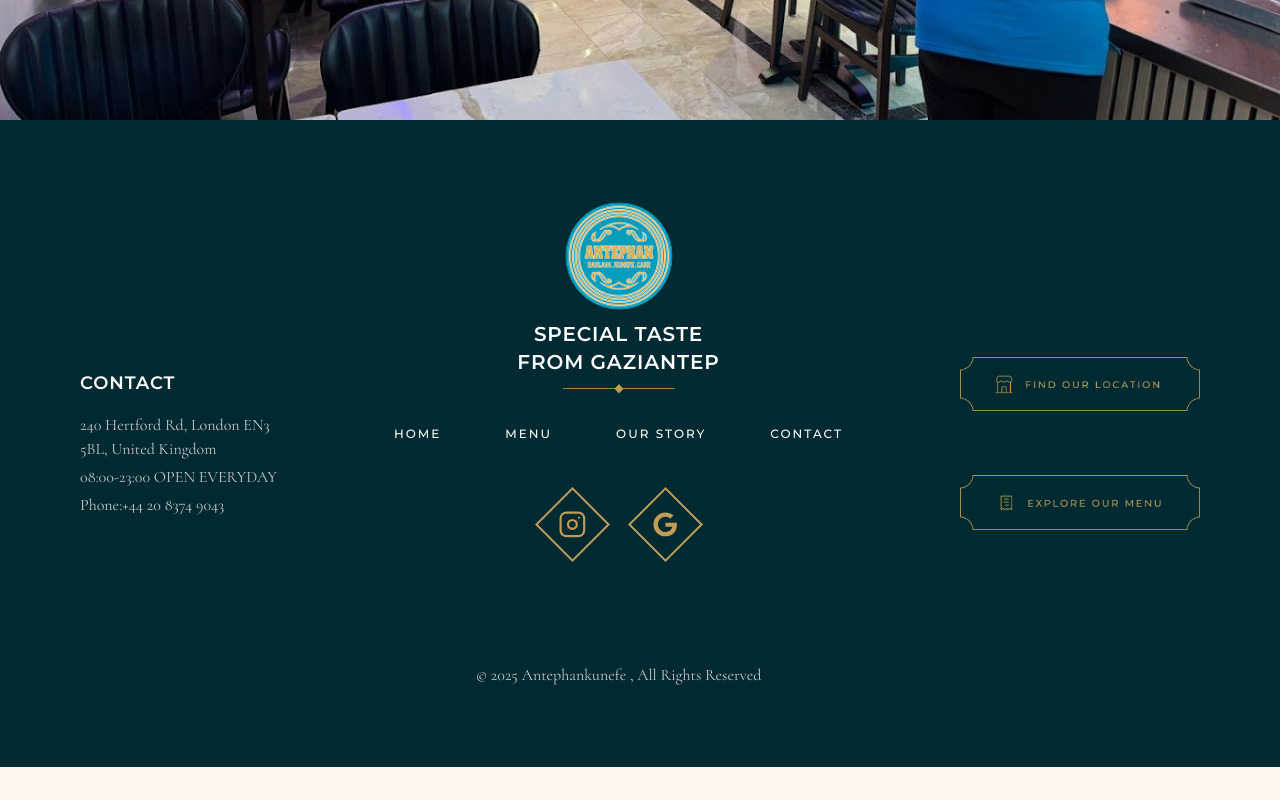
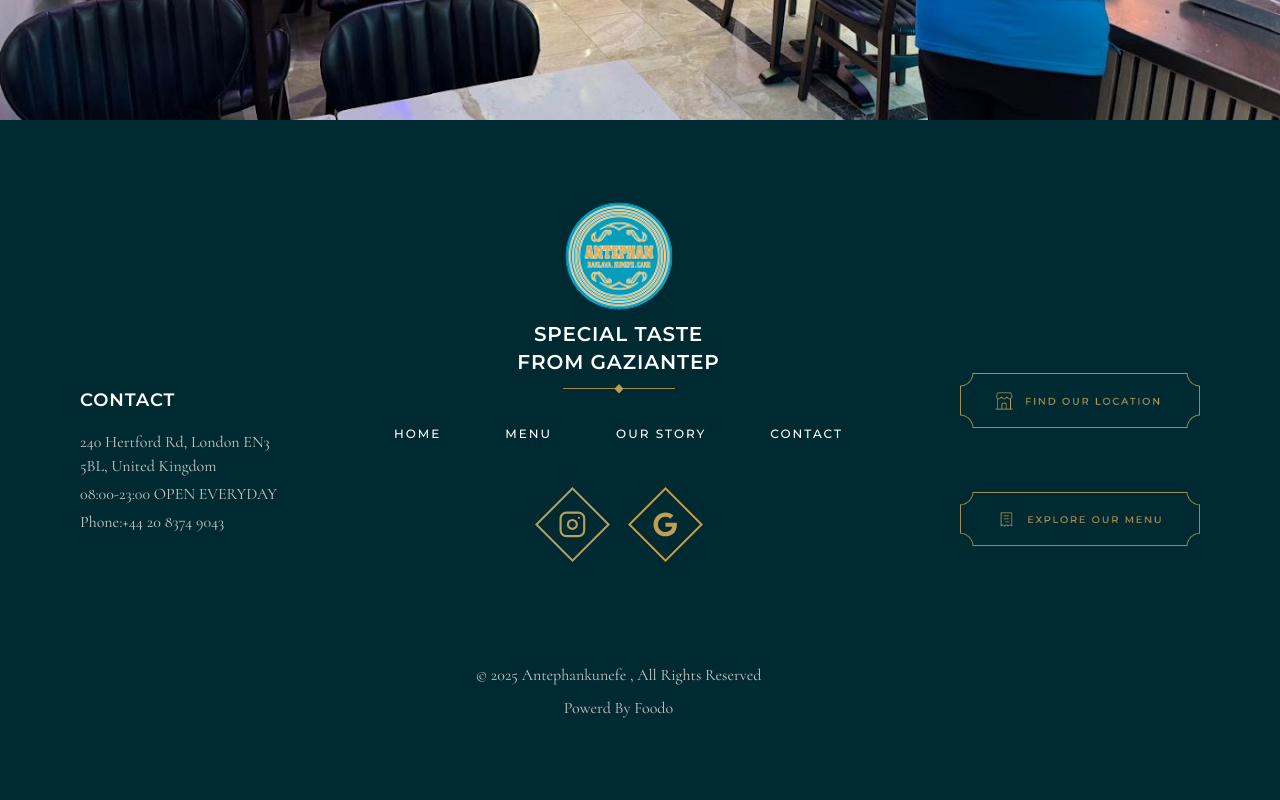
Before and after one commit to muhammedsheheer/antephan_new, a Next.js app: page /contact in a window 1280 px wide. Shown: the part 1712-2512 px from the top of the page. Before the commit the page ends 2479 px from the top, so only its background shows below. Built offline with nearby package versions, Linux system fonts and the light colour scheme; no server answers; a web font is replaced by a local one.

Commit message:
footer foodo added

```diff
--- a/src/components/Footer.tsx
+++ b/src/components/Footer.tsx
@@ -79,6 +79,16 @@ const Footer = ({}) => {
               alt="logo"
               className="w-48 md:w-40"
             />
+          </Link>
+        </div>
+        <div className="flex flex-col items-center justify-center gap-2">
+          <span className="text-start font-cormorant text-base font-[400] text-[#C8C8C8] md:text-base">
+            © 2025 Antephankunefe , All Rights Reserved
+          </span>
+          <Link href={"https://foodo.ai"} target="_blank">
+            <span className="text-start font-cormorant text-base font-[400] text-[#C8C8C8] md:text-base">
+              Powerd By Foodo
+            </span>
           </Link>
         </div>
       </div>
@@ -186,10 +196,15 @@ const Footer = ({}) => {
               </div>
             </div>
           </div>
-          <div className="flex items-center justify-center">
+          <div className="flex flex-col items-center justify-center gap-2">
             <span className="text-start font-cormorant text-base font-[400] text-[#C8C8C8] md:text-base">
               © 2025 Antephankunefe , All Rights Reserved
             </span>
+            <Link href={"https://foodo.ai"} target="_blank">
+              <span className="text-start font-cormorant text-base font-[400] text-[#C8C8C8] md:text-base">
+                Powerd By Foodo
+              </span>
+            </Link>
           </div>
         </div>
         <div className="flex flex-col items-center justify-center gap-16">
```
